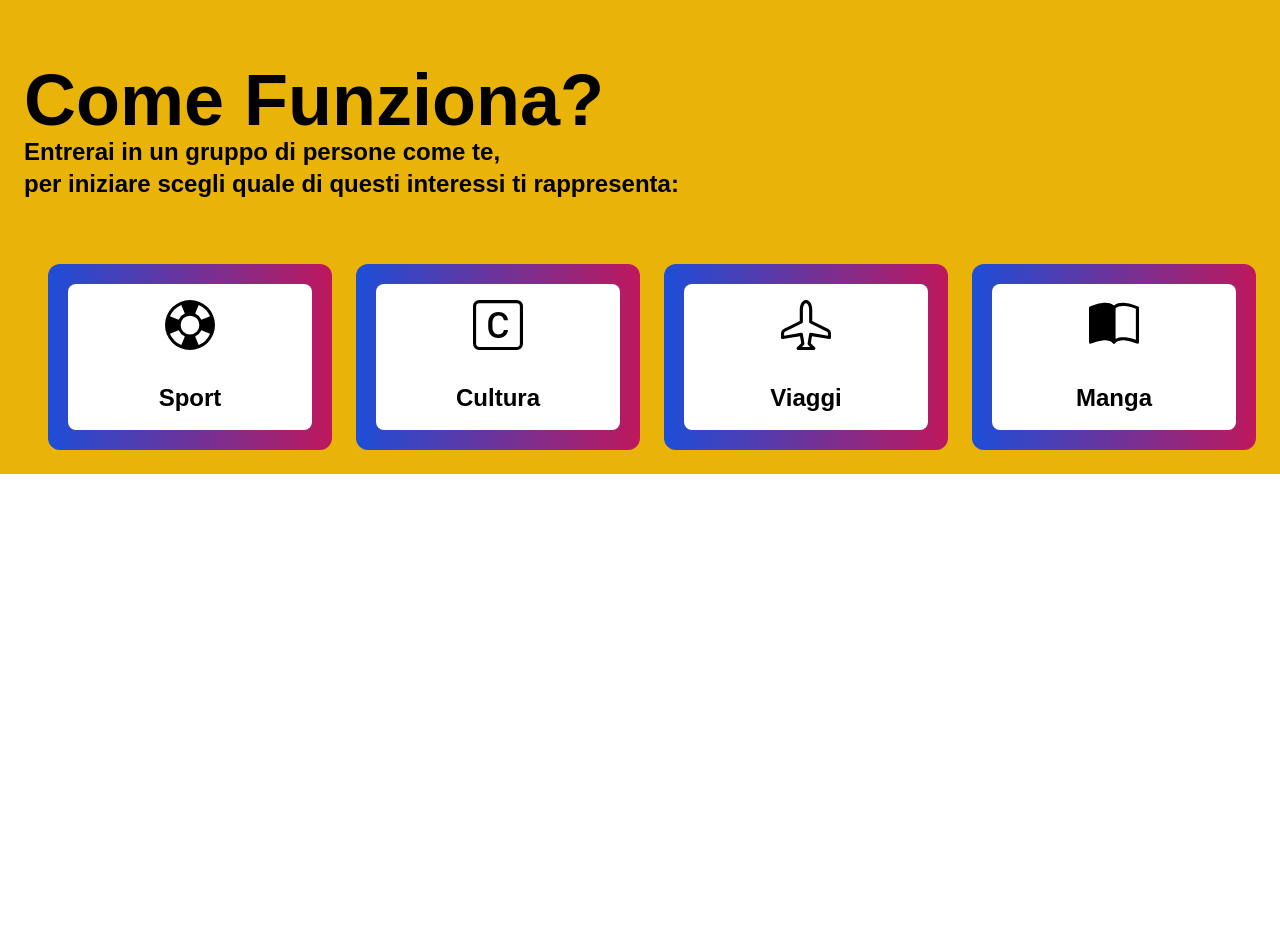
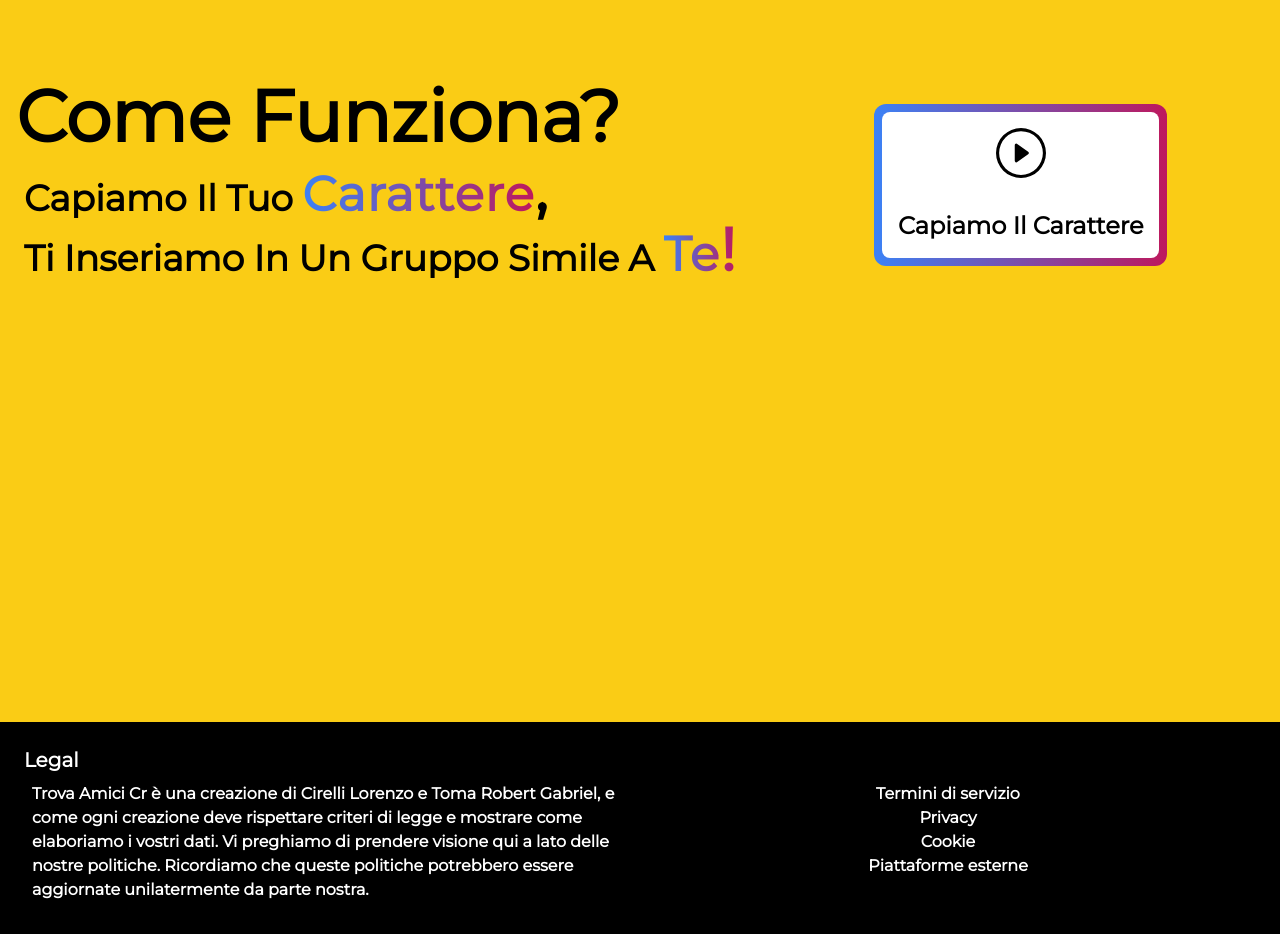
Before and after one commit to LorenzoCirelli/amicicremona, a plain HTML site: page index.html in a window 1280 px wide. Shown: the part 1020-1954 px from the top of the page. Before the commit the page ends 1494 px from the top, so only its background shows below. Drawn offline with nearby package versions, Linux system fonts and the light colour scheme.

Commit message:
modifiche al funzionamento grafico

```diff
--- a/aggiunta.css
+++ b/aggiunta.css
@@ -1,6 +1,4 @@
-body{
-
-}
+@import url('https://fonts.googleapis.com/css2?family=Montserrat&display=swap');
 #dire{
     display: flex;
     flex-direction: row;
@@ -8,6 +6,10 @@ body{
 @media only screen and (max-width: 600px) {
     #dire{
     display: flex;
+    flex-direction: column;
+}
+#mob2{
+      display: flex;
     flex-direction: column;
 }
 }
--- a/index.html
+++ b/index.html
@@ -11,7 +11,7 @@
     <link rel="stylesheet" href="aggiunta.css">
 </head>
 <body>
-<div class="absolute w-full h-full font-Testo">
+<div class="absolute w-full h-full font-Testo ">
     <div class="grid h-full place-items-center font-bold text-spa">
         <div class="flex text-center flex-col" data-aos="zoom-in">
           <p class="tracking-wide font-extrabold text-transparent text-6xl bg-clip-text bg-gradient-to-r from-yellow-500 to-pink-700 sm:text-9xl">
@@ -24,36 +24,48 @@
             </button>
             </a>
 </div>
-    <div class="absolute w-full font-Testo top-full bg-yellow-500" data-aos="fade-right">
+    <div class="absolute w-full font-Testo top-full bg-yellow-400" data-aos="fade-right">
+        <div class="pb-96">
+          <a id="come"></a>
         <svg xmlns="http://www.w3.org/2000/svg" viewBox="0 0 1440 320"><path fill="#ffffff" fill-opacity="1" d="M0,128L80,128C160,128,320,128,480,122.7C640,117,800,107,960,106.7C1120,107,1280,117,1360,122.7L1440,128L1440,0L1360,0C1280,0,1120,0,960,0C800,0,640,0,480,0C320,0,160,0,80,0L0,0Z"></path></svg>
-        <a id="come"></a>
-        <div class="pl-6 ">
-            <p class="text-6xl font-Testo font-bold sm:text-7xl">Come Funziona?</p>
-            <p class="text-2xl font-Testo">Entrerai in un gruppo di persone come te,<br> per iniziare scegli quale di questi interessi ti rappresenta:</p>
-            <div class=" w-full relative p-3 text-center items-center" id="dire">
-            <div data-aos="flip-up" class="flex-1 p-3 rounded-xl bg-yellow-500"><div class="flex-1 p-5 rounded-xl mx-auto mt-10 bg-gradient-to-r from-blue-700 to-pink-700 hover:translate-y-1"><div class="flex flex-col justify-between h-full bg-white rounded-lg p-4 text-2xl items-center">
-                <svg xmlns="http://www.w3.org/2000/svg" width="50" height="50" fill="currentColor" viewBox="0 0 16 16">
-                <path d="M8 16A8 8 0 1 0 8 0a8 8 0 0 0 0 16zm6.43-5.228a7.025 7.025 0 0 1-3.658 3.658l-1.115-2.788a4.015 4.015 0 0 0 1.985-1.985l2.788 1.115zM5.228 14.43a7.025 7.025 0 0 1-3.658-3.658l2.788-1.115a4.015 4.015 0 0 0 1.985 1.985L5.228 14.43zm9.202-9.202-2.788 1.115a4.015 4.015 0 0 0-1.985-1.985l1.115-2.788a7.025 7.025 0 0 1 3.658 3.658zm-8.087-.87a4.015 4.015 0 0 0-1.985 1.985L1.57 5.228A7.025 7.025 0 0 1 5.228 1.57l1.115 2.788zM8 11a3 3 0 1 1 0-6 3 3 0 0 1 0 6z"/>
-                </svg>
-                <br>Sport</div></div></div>
-            <div data-aos="flip-up" class="flex-1 p-3 rounded-xl bg-yellow-500"><div class="flex-1 p-5 rounded-xl mx-auto mt-10 bg-gradient-to-r from-blue-700 to-pink-700 hover:translate-y-1"><div class="flex flex-col justify-between h-full bg-white rounded-lg p-4 text-2xl items-center">
-                <svg xmlns="http://www.w3.org/2000/svg" width="50" height="50" fill="currentColor" viewBox="0 0 16 16">
-            <path d="M8.146 4.992c-1.212 0-1.927.92-1.927 2.502v1.06c0 1.571.703 2.462 1.927 2.462.979 0 1.641-.586 1.729-1.418h1.295v.093c-.1 1.448-1.354 2.467-3.03 2.467-2.091 0-3.269-1.336-3.269-3.603V7.482c0-2.261 1.201-3.638 3.27-3.638 1.681 0 2.935 1.054 3.029 2.572v.088H9.875c-.088-.879-.768-1.512-1.729-1.512Z"/>
-            <path d="M0 2a2 2 0 0 1 2-2h12a2 2 0 0 1 2 2v12a2 2 0 0 1-2 2H2a2 2 0 0 1-2-2V2Zm15 0a1 1 0 0 0-1-1H2a1 1 0 0 0-1 1v12a1 1 0 0 0 1 1h12a1 1 0 0 0 1-1V2Z"/>
-            </svg>
-                <br>Cultura</div></div></div>
-            <div data-aos="flip-up" class="flex-1 p-3 rounded-xl bg-yellow-500"><div class="flex-1 p-5 rounded-xl mx-auto mt-10 bg-gradient-to-r from-blue-700 to-pink-700 hover:translate-y-1"><div class="flex flex-col justify-between h-full bg-white rounded-lg p-4 text-2xl items-center">
-                <svg xmlns="http://www.w3.org/2000/svg" width="50" height="50" fill="currentColor" viewBox="0 0 16 16">
-                 <path d="M6.428 1.151C6.708.591 7.213 0 8 0s1.292.592 1.572 1.151C9.861 1.73 10 2.431 10 3v3.691l5.17 2.585a1.5 1.5 0 0 1 .83 1.342V12a.5.5 0 0 1-.582.493l-5.507-.918-.375 2.253 1.318 1.318A.5.5 0 0 1 10.5 16h-5a.5.5 0 0 1-.354-.854l1.319-1.318-.376-2.253-5.507.918A.5.5 0 0 1 0 12v-1.382a1.5 1.5 0 0 1 .83-1.342L6 6.691V3c0-.568.14-1.271.428-1.849Zm.894.448C7.111 2.02 7 2.569 7 3v4a.5.5 0 0 1-.276.447l-5.448 2.724a.5.5 0 0 0-.276.447v.792l5.418-.903a.5.5 0 0 1 .575.41l.5 3a.5.5 0 0 1-.14.437L6.708 15h2.586l-.647-.646a.5.5 0 0 1-.14-.436l.5-3a.5.5 0 0 1 .576-.411L15 11.41v-.792a.5.5 0 0 0-.276-.447L9.276 7.447A.5.5 0 0 1 9 7V3c0-.432-.11-.979-.322-1.401C8.458 1.159 8.213 1 8 1c-.213 0-.458.158-.678.599Z"/>
-                </svg>
-            <br>Viaggi</div></div></div>
-            <div data-aos="flip-up" class="flex-1 p-3 rounded-xl bg-yellow-500"><div class="flex-1 p-5 rounded-xl mx-auto mt-10 bg-gradient-to-r from-blue-700 to-pink-700 hover:translate-y-1"><div class="flex flex-col justify-between h-full bg-white rounded-lg p-4 text-2xl items-center">
-                <svg xmlns="http://www.w3.org/2000/svg" width="50" height="50" fill="currentColor" viewBox="0 0 16 16">
-                <path d="M8.5 2.687c.654-.689 1.782-.886 3.112-.752 1.234.124 2.503.523 3.388.893v9.923c-.918-.35-2.107-.692-3.287-.81-1.094-.111-2.278-.039-3.213.492V2.687zM8 1.783C7.015.936 5.587.81 4.287.94c-1.514.153-3.042.672-3.994 1.105A.5.5 0 0 0 0 2.5v11a.5.5 0 0 0 .707.455c.882-.4 2.303-.881 3.68-1.02 1.409-.142 2.59.087 3.223.877a.5.5 0 0 0 .78 0c.633-.79 1.814-1.019 3.222-.877 1.378.139 2.8.62 3.681 1.02A.5.5 0 0 0 16 13.5v-11a.5.5 0 0 0-.293-.455c-.952-.433-2.48-.952-3.994-1.105C10.413.809 8.985.936 8 1.783z"/>
-                </svg>
-                <br>Manga</div></div></div>
+        <div class="flex pb-10 text-left" id="mob2">
+           <div class="p-4 pb-0 font-bold flex-2">
+            <h1 class="text-7xl font-Testo">Come Funziona?</h1>
+            <p class="text-4xl p-2 capitalize font-Testo">Capiamo il tuo <span class="tracking-wide font-extrabold text-transparent text-4xl bg-clip-text bg-gradient-to-r from-blue-500 to-pink-700 sm:text-5xl" data-aos="zoom-out-up">carattere</span><span data-aos="zoom-out" class="text-6xl">,</span><BR>ti inseriamo in un gruppo simile a <span class="tracking-wide font-extrabold text-transparent text-4xl bg-clip-text bg-gradient-to-r from-blue-500 to-pink-700 sm:text-5xl">te<span data-aos="zoom-out" class="text-6xl">!</span></span></p>
+        </div>
+        <div class="w-full items-center text-center pb-8 flex-1 hover:translate-y-1" >
+          <a href="#come">
+              <button data-aos="flip-left" data-aos-anchor-placement="bottom-bottom" class="rounded-xl mx-auto mt-10 bg-gradient-to-r p-2 from-blue-500 to-pink-700 ">
+            <div class="flex flex-col justify-between h-full bg-white rounded-lg p-4 text-2xl items-center">
+            <svg xmlns="http://www.w3.org/2000/svg" width="50" height="50" fill="currentColor" class="bi bi-play-circle" viewBox="0 0 16 16">
+    <path d="M8 15A7 7 0 1 1 8 1a7 7 0 0 1 0 14zm0 1A8 8 0 1 0 8 0a8 8 0 0 0 0 16z"/>
+    <path d="M6.271 5.055a.5.5 0 0 1 .52.038l3.5 2.5a.5.5 0 0 1 0 .814l-3.5 2.5A.5.5 0 0 1 6 10.5v-5a.5.5 0 0 1 .271-.445z"/>
+    </svg>
+    <br>
+                Capiamo Il Carattere
+             </div>
+            </button>
+            </a>
+        </div>
+        </div>
+        </div>
+
+        <div class="w-100 bg-black text-white p-6">
+            <p class="text-xl">Legal</p>
+            <div class="flex">
+                <div class="flex-1 p-2">
+                    <p>Trova Amici Cr è una creazione di Cirelli Lorenzo e Toma Robert Gabriel, e come ogni creazione deve rispettare criteri di legge e mostrare come elaboriamo i vostri dati.
+                        Vi preghiamo di prendere visione qui a lato delle nostre politiche.
+                        Ricordiamo che queste politiche potrebbero essere aggiornate unilatermente da parte nostra.
+                    </p>
+                </div>
+                <div class="flex-1 p-2 text-center">
+                    <a href="termini.txt">Termini di servizio</a><br>
+                    <a href="privacy.txt">Privacy</a><br>
+                    <a href="cookie.txt">Cookie</a><br>
+                    <a href="esterne.txt">Piattaforme esterne</a>
+                </div>
             </div>
-
         </div>
 </div>
 
--- a/input.css
+++ b/input.css
@@ -1,5 +1,3 @@
 @tailwind base;
 @tailwind components;
 @tailwind utilities;
-@import url('https://fonts.googleapis.com/css2?family=Ubuntu:wght@300&display=swap');
-@import url('https://fonts.googleapis.com/css2?family=Montserrat:wght@100&display=swap');
```
Also changed, not shown: librerie/tailwind.css.
